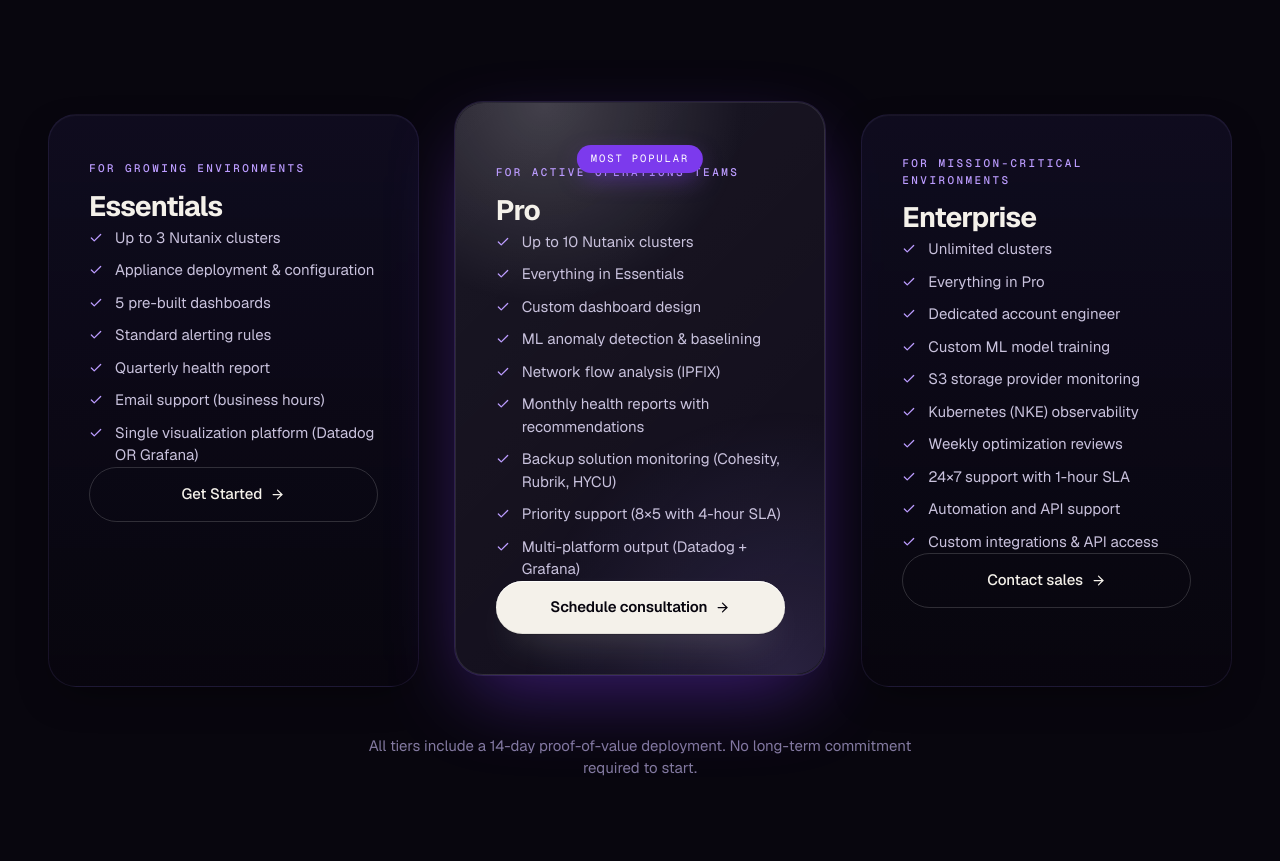
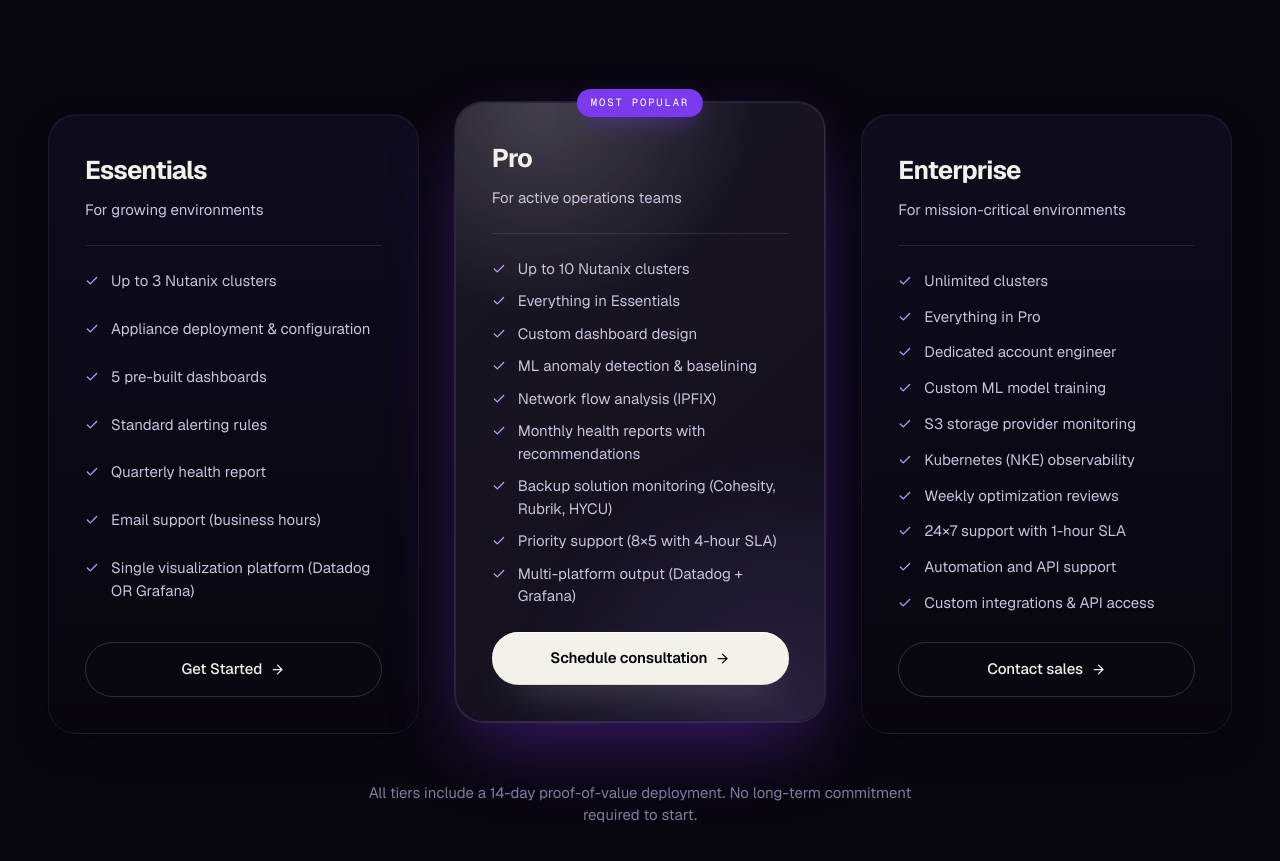
Before and after one commit to r4mwfcqy8z-bot/logicinsight-next, a Next.js app: page /solutions/monitoring-as-a-service in a window 1280 px wide. Shown: the part 3893-4754 px from the top of the page. Built offline with nearby package versions, Linux system fonts and the light colour scheme.

Commit message:
redesign(MaaS): rebuild tiers to mirror the clean pricing-page card (name leads, sub below, divider before features); badge no longer overlaps a top label

```diff
--- a/src/app/solutions/monitoring-as-a-service/view.tsx
+++ b/src/app/solutions/monitoring-as-a-service/view.tsx
@@ -234,26 +234,25 @@ function TierCard({ t, i }: { t: typeof TIERS[number]; i: number }) {
       whileInView={{ opacity: 1, y: 0 }}
       viewport={{ once: true, margin: "0px 0px -10% 0px" }}
       transition={{ duration: 0.7, delay: i * 0.08, ease: EASE }}
-      className={featured ? "md:-translate-y-3" : ""}
     >
-      <SpotlightCard
-        glow={featured ? "pink" : "violet"}
-        className={`relative h-full rounded-[28px] flex flex-col gap-6 px-8 md:px-10 pb-8 md:pb-10 ${
-          featured ? "pt-12 md:pt-14 signature-glass violet-glow" : "pt-8 md:pt-10 matte depth-1"
+      <div
+        className={`relative h-full rounded-[28px] p-8 md:p-9 flex flex-col gap-6 transition-transform duration-500 hover:-translate-y-1.5 ${
+          featured ? "signature-glass violet-glow md:-translate-y-3" : "matte depth-1"
         }`}
+        style={{ transitionTimingFunction: "var(--ease-editorial)" }}
       >
         {featured && (
-          <span className="absolute -top-3.5 left-1/2 -translate-x-1/2 px-3.5 py-1.5 rounded-full bg-[var(--color-p-600)] text-white font-mono text-[10.5px] tracking-[0.18em] uppercase shadow-[0_8px_24px_-6px_rgba(124,58,237,0.6)]">
+          <span className="absolute -top-3.5 left-1/2 -translate-x-1/2 px-3.5 py-1.5 rounded-full bg-[var(--color-p-600)] text-white font-mono text-[10.5px] tracking-[0.18em] uppercase whitespace-nowrap shadow-[0_8px_24px_-6px_rgba(124,58,237,0.6)]">
             {t.badge}
           </span>
         )}
 
         <div>
-          <div className="kicker text-[var(--color-p-300)] mb-2">{t.sub}</div>
-          <h3 className="text-[1.75rem] font-bold tracking-[-0.03em] text-[var(--color-ink)]">{t.name}</h3>
+          <h3 className="text-[1.6rem] font-bold tracking-[-0.03em] text-[var(--color-ink)] mb-2">{t.name}</h3>
+          <p className="body-m text-[var(--color-ink-mute)]">{t.sub}</p>
         </div>
 
-        <ul className="grid gap-2.5 flex-1">
+        <ul className="grid gap-2.5 flex-1 border-t border-[rgba(167,139,250,0.18)] pt-6">
           {t.features.map((f) => (
             <li key={f} className="flex items-start gap-3 text-[0.9375rem] text-[var(--color-ink-soft)] leading-[1.5]">
               <Check size={14} strokeWidth={2.2} className="mt-1 text-[var(--color-p-300)] shrink-0" />
@@ -275,7 +274,7 @@ function TierCard({ t, i }: { t: typeof TIERS[number]; i: number }) {
             <ArrowRight size={15} strokeWidth={2} className="transition-transform duration-500 group-hover:translate-x-0.5" />
           </Link>
         </Magnetic>
-      </SpotlightCard>
+      </div>
     </motion.div>
   );
 }
```
